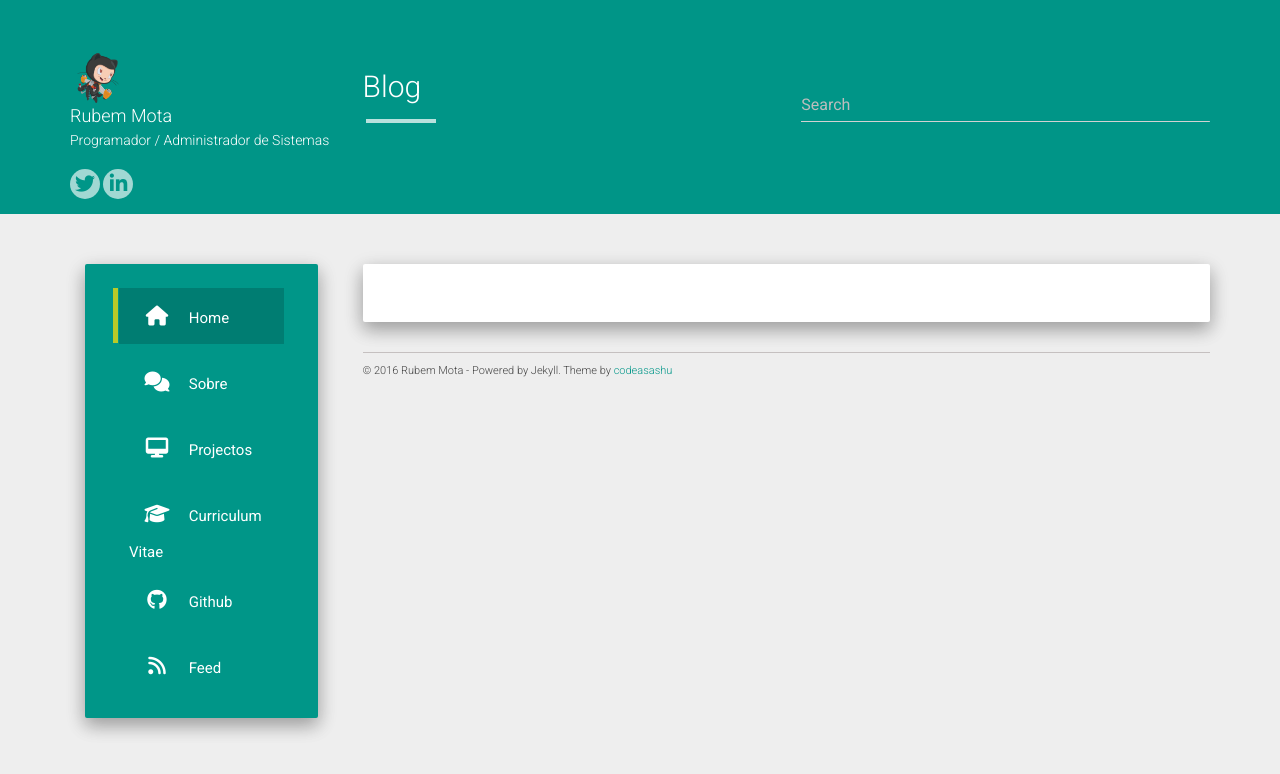
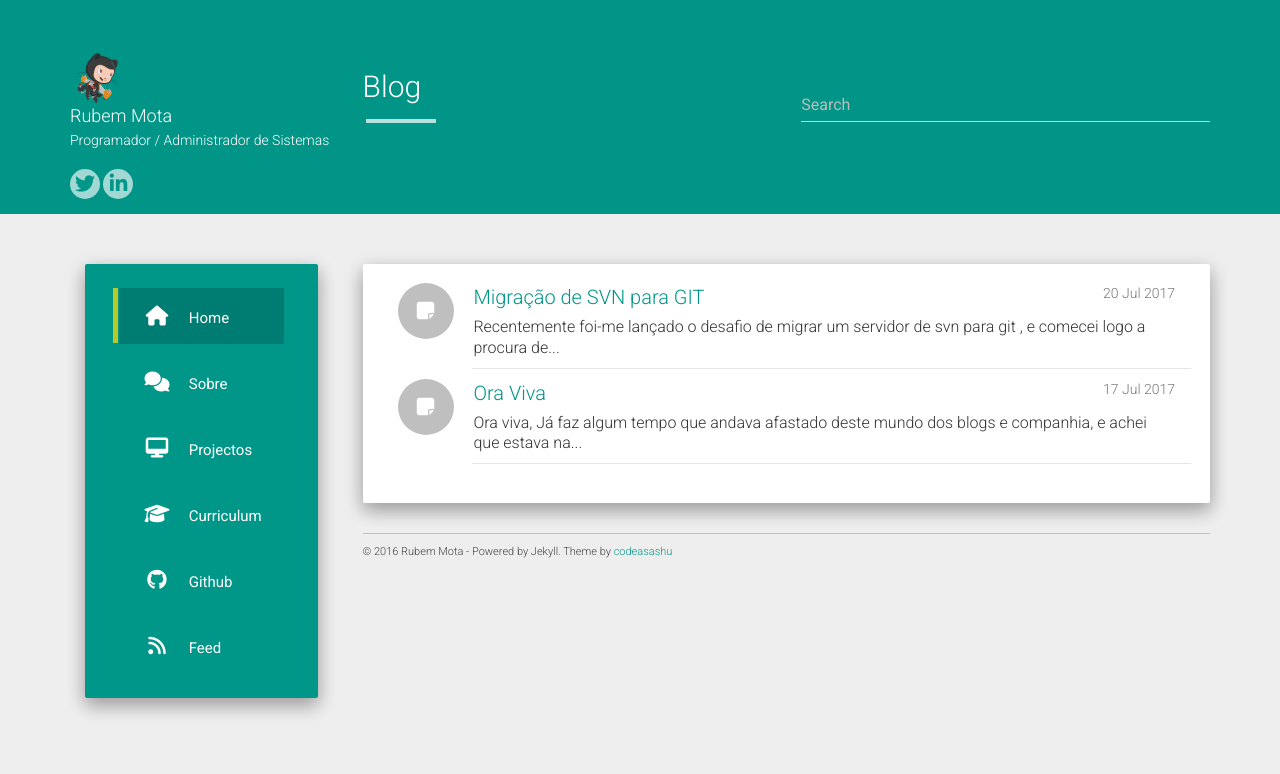
Before and after one commit to Rubemlrm/rubemlrm.github.io, a Jekyll site: the page built from index.html, in a window 1280 px wide. Shown: the top 774 px of the page. Built offline with Jekyll 4.4.1, drawn with Linux system fonts in a browser that asks for light colours; nearby versions of some CDN libraries; the list of posts is cut into pages by our own code.

Commit message:
Added initial posts for site \n Added Introduction post and svn to git post

```diff
--- a/_data/urls.json
+++ b/_data/urls.json
@@ -16,7 +16,7 @@
     "icon": "fa-desktop"
   },
   {
-    "text": "Curriculum Vitae",
+    "text": "Curriculum",
     "url": "https://www.linkedin.com/in/rubemlrm/",
     "icon": "fa-graduation-cap"
   },
--- /dev/null
+++ b/_posts/2017-07-17-welcome-to-jekyll.markdown
@@ -0,0 +1,23 @@
+---
+layout: post
+title:  "Ora Viva"
+date:   2017-07-17 22:16:06 +0100
+categories:
+---
+
+Ora viva,
+
+Já faz algum tempo que andava afastado deste mundo dos blogs e companhia, e achei
+que estava na hora de voltar a fazer um projecto do género.
+Este projecto vai server como um repositório de experiencias e dicas na área de programaçao e sistemas.
+
+Mas como todos os primeiros artigos/posts numa comunidade web, irei fazer uma pequena apresentaçao.
+
+Tenho neste momento 27 anos , e sou programador numa empresa que faz desenvolvimento para **SAP**.
+Tenho desenvolvido nos ultimos anos em **PHP** , **Javascript**, **Mysql/Mongodb**, **Python/Ruby**, sendo que este ano
+tenho aprofundado mais os meus conhecimentos em **c#/vb.net** e **python**.
+
+Além da área de programação, tambem tenho experiencia em gestão de servidores Linux,
+mais concretamente com as distribuições Debian/Arch/Fedora.
+
+No meu tempo livre sou praticante de Karaté e bombeiro voluntário.
--- /dev/null
+++ b/_posts/2017-07-20-migrate-from-svn-to-git.markdown
@@ -0,0 +1,42 @@
+---
+layout: post
+title:  "Migração de SVN para GIT"
+date:   2017-07-20 22:16:06 +0100
+categories: ["git", "svn", "dicas"]
+---
+
+Recentemente foi-me lançado o desafio de migrar um servidor de svn para git , e comecei logo a procura de importações directas,
+sendo que encontrei sugestões tais como o  [svn2git](https://github.com/nirvdrum/svn2git/ "svn2git") e [subGit](http://subgit.com/,"subit").
+
+No entanto não se adequavam ao que se pretendia fazer, então após mais alguma pesquisa, encontrei várias referências a um comando do git que permitia
+clonar um repositório de SVN para Git e conseguir **manter o histórico** do mesmo sem configuraçoes extra ou programa externos. O comando em causa é o
+
+{% highlight shell %}
+git svn clone http://svn/
+{% endhighlight %}
+
+Atráves deste comando é efectuado um pedido ao servidor de svn e será criada uma nova directória para o repositório em causa, sendo que este comando tem a possibilidade de aceitar os parametros que podem ser passados para os **init** e **fetch** da utilização de git.
+No entanto de nada nos serve um clone de um
+repositório sem os logs e o mapeamento dos autores dos commits para o sistema que está a ser utilizado. Para tal basta utilizar os seguintes comandos.
+
+{% highlight shell %}
+svn log --xml | grep "<author>" | sort -u | perl -pe 's/.*>(.*?)<.*/$1 = /' | tee users.txt
+{% endhighlight %}
+
+Este primeiro comando deverá ser executado no servidor de svn actual , com este comando será possivel gerar um ficheiro com as informações relativas a todos
+os autores de commits do svn em causa. Este ficheiro será utilizado como ficheiro de mapeamento de migração de commits e logs para o Git.
+
+{% highlight shell %}
+git svn clone --stdlayout --no-metadata --authors-file=users.txt svn://hostname/path dest_dir-tmp
+{% endhighlight %}
+
+Este segundo comando irá fazer clone do repositório no servidor de SVN e irá criar um repositório de Git local, com a informação de todos os commits e logs deste novo repositório.
+Será necessário ainda especificar o **remote origin** que iremos utilizar para todas as ações futuras , para tal basta executar os seguintes comandos:
+
+{% highlight shell %}
+git remote add origin git@server:user/project-name.git
+git push origin --all
+{% endhighlight %}
+
+
+A partir deste momento será possivel sincronizar o repositório migrado com o servidor de Git.
```
